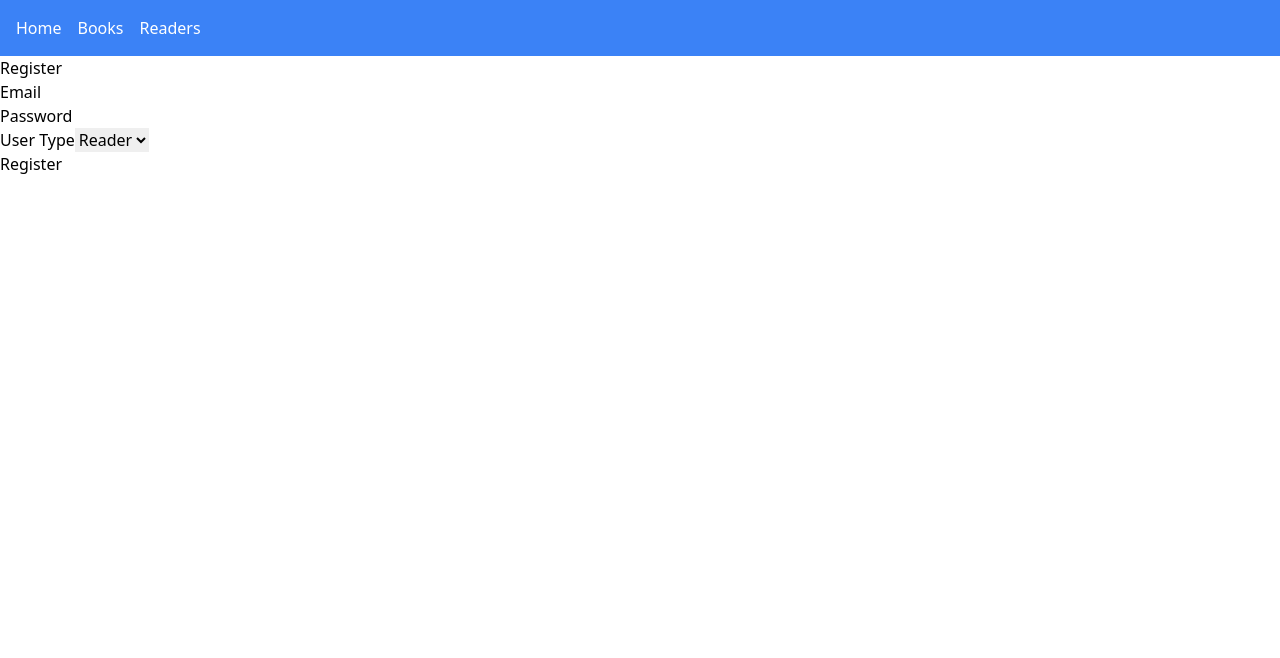
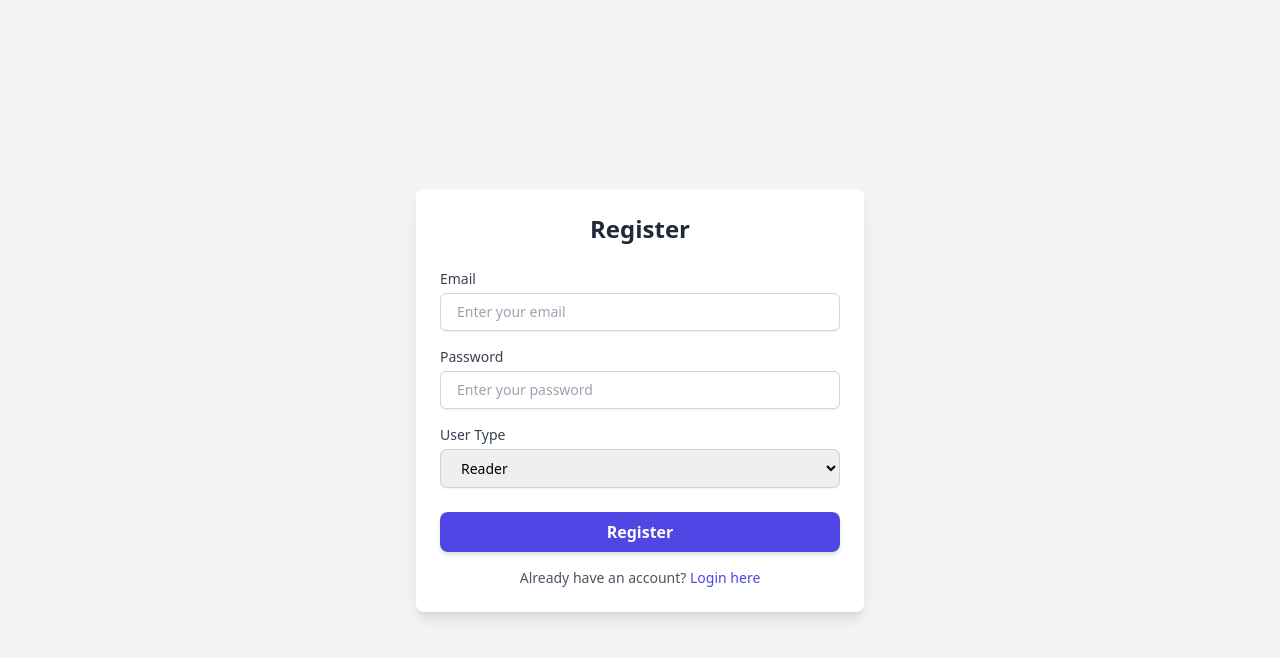
Before and after one commit to robertochirila-dev/library-app, a Vue app: page / in a window 1280 px wide. Shown: the top 658 px of the page. Built offline with nearby package versions, Linux system fonts and the light colour scheme.

Commit message:
added tailwind classes

```diff
--- a/src/App.vue
+++ b/src/App.vue
@@ -1,21 +1,5 @@
 <template>
   <div id="app">
-    <!-- Navigation -->
-    <nav class="bg-blue-500 p-4">
-      <ul class="flex space-x-4">
-        <li>
-          <router-link to="/" class="text-white">Home</router-link>
-        </li>
-        <li>
-          <router-link to="/books" class="text-white">Books</router-link>
-        </li>
-        <li>
-          <router-link to="/readers" class="text-white">Readers</router-link>
-        </li>
-      </ul>
-    </nav>
-
-    <!-- The router-view will display the matched component -->
     <router-view></router-view>
   </div>
 </template>
@@ -24,9 +8,35 @@
 
 export default {
   name: 'App',
+  data() {
+    return {
+      isLoggedIn: false
+    }
+  },
+  created() {
+    const token = localStorage.getItem('token');
+
+    if (token) {
+      // If token exists, redirect to the books page
+      this.$router.push('/books');
+    } else {
+      // If no token, redirect to the registration page
+      this.$router.push('/');
+    }
+  },
+  methods: {
+    signOut() {
+      // Remove the token and role from localStorage
+      localStorage.removeItem("token");
+      localStorage.removeItem("role");
+      this.$router.push('/login'); // Adjust based on your routes
+      this.user = null;
+    }
+  }
+
+
+
 }
 </script>
 
-<style>
-
-</style>
+<style></style>
--- a/src/components/BookDetails.vue
+++ b/src/components/BookDetails.vue
@@ -1,32 +1,54 @@
 <template>
-    <div class="p-4">
-        <h2 class="text-xl font-bold mb-4">Book Details</h2>
-        <div v-if="book">
-            <h3>{{ book.title }}</h3>
-            <p><strong>Author:</strong> {{ book.author }}</p>
-            <p><strong>Description:</strong> {{ book.description }}</p>
-            <div v-if="isAdmin">
-                <div v-if="book.available">
-                    <label for="reader-select">Assign to Reader:</label>
-                    <select v-model="selectedReaderId" id="reader-select" class="p-2 border rounded">
+    <div class="p-6 bg-gray-50 rounded-lg shadow-md">
+      <h2 class="text-2xl font-bold text-gray-800 mb-4">Book Details</h2>
+
+      <div v-if="book" class="space-y-4">
+        <!-- Book Title -->
+        <h3 class="text-xl font-semibold text-gray-900">{{ book.title }}</h3>
+
+        <!-- Author -->
+        <p class="text-lg text-gray-700"><strong>Author:</strong> {{ book.author }}</p>
+
+        <!-- Description -->
+        <p class="text-sm text-gray-600"><strong>Description:</strong> {{ book.description }}</p>
+
+        <!-- Admin Actions -->
+        <div v-if="isAdmin" class="mt-4 space-y-4">
+          <!-- Book Availability Check -->
+          <div v-if="book.available" class="space-y-2">
+            <label for="reader-select" class="block text-sm font-medium text-gray-700">Assign to Reader:</label>
+
+            <!-- Reader Selection Dropdown -->
+            <select v-model="selectedReaderId" id="reader-select" class="w-full p-2 border border-gray-300 rounded-md focus:outline-none focus:ring-2 focus:ring-indigo-500">
               <option v-for="reader in readers" :key="reader._id" :value="reader._id">
                 {{ reader.name }}
               </option>
             </select>
 
-                    <button @click="assignBook" class="bg-blue-500 text-white px-4 py-2 rounded"
+            <!-- Assign Button -->
+            <button
+              @click="assignBook"
+              class="mt-3 bg-blue-500 text-white font-semibold py-2 px-4 rounded-md hover:bg-blue-600 focus:outline-none focus:ring-2 focus:ring-blue-500"
               :disabled="isAssigning || !selectedReaderId">
               Assign Book
             </button>
           </div>
-                <p v-else>This book has already been borrowed.</p>
-            </div>
+
+          <!-- Message when the book is already borrowed -->
           <div v-else>
-                <p>You are not signed in as an admin !</p>
+            <p class="text-sm text-gray-500">This book has already been borrowed.</p>
           </div>
         </div>
+
+        <!-- If user is not admin -->
         <div v-else>
-            <p>Loading...</p>
+          <p class="text-sm text-gray-500">You are not signed in as an admin!</p>
+        </div>
+      </div>
+
+      <!-- Loading State -->
+      <div v-else>
+        <p class="text-sm text-gray-500">Loading...</p>
       </div>
     </div>
   </template>
--- a/src/components/LoginForm.vue
+++ b/src/components/LoginForm.vue
@@ -1,14 +1,35 @@
 <template>
-    <div>
-      <h2>Login</h2>
-      <input v-model="username" placeholder="Username" />
-      <input type="password" v-model="password" placeholder="Password" />
-      <button @click="login">Login</button>
+  <div class="flex items-center justify-center min-h-screen bg-gray-100">
+    <div class="w-full max-w-md p-6 bg-white shadow-lg rounded-lg">
+      <h2 class="text-2xl font-bold text-center text-gray-800 mb-4">Login</h2>
+      <form @submit.prevent="login">
+        <div class="mb-4">
+          <label for="email" class="block text-sm font-medium text-gray-700">Email</label>
+          <input v-model="username" id="email" type="email"
+            class="mt-1 block w-full px-4 py-2 border border-gray-300 rounded-md shadow-sm focus:ring-indigo-500 focus:border-indigo-500 sm:text-sm"
+            placeholder="Enter your email" required />
+        </div>
+        <div class="mb-6">
+          <label for="password" class="block text-sm font-medium text-gray-700">Password</label>
+          <input v-model="password" id="password" type="password"
+            class="mt-1 block w-full px-4 py-2 border border-gray-300 rounded-md shadow-sm focus:ring-indigo-500 focus:border-indigo-500 sm:text-sm"
+            placeholder="Enter your password" required />
+        </div>
+        <button type="submit"
+          class="w-full py-2 px-4 bg-indigo-600 text-white font-semibold rounded-lg shadow-md hover:bg-indigo-700 focus:outline-none focus:ring-2 focus:ring-indigo-500">
+          Login
+        </button>
+      </form>
+      <p class="mt-4 text-center text-sm text-gray-600">
+        Don't have an account?
+        <router-link to="/register" class="text-indigo-600 hover:text-indigo-800">Register here</router-link>
+      </p>
+    </div>
   </div>
 </template>
 
 <script>
-import { jwtDecode }  from "jwt-decode";
+import { jwtDecode } from "jwt-decode";
 
 export default {
   name: "LoginForm",
--- a/src/components/ReaderDetails.vue
+++ b/src/components/ReaderDetails.vue
@@ -1,13 +1,23 @@
 <template>
-  <div class="p-4">
-    <h2 class="text-xl font-bold mb-4">Reader Details</h2>
-    <div v-if="reader">
-      <h3>{{ reader.name }}</h3>
-      <p><strong>Email:</strong> {{ reader.email }}</p>
-      <p><strong>Books Taken:</strong> {{ reader.booksTaken.join(", ") }}</p>
+  <div class="p-6 bg-gray-50 rounded-lg shadow-md">
+    <h2 class="text-2xl font-bold text-gray-800 mb-4">Reader Details</h2>
+
+    <div v-if="reader" class="space-y-4">
+      <!-- Reader Name -->
+      <h3 class="text-xl font-semibold text-gray-900">{{ reader.name }}</h3>
+
+      <!-- Reader Email -->
+      <p class="text-lg text-gray-700"><strong>Email:</strong> {{ reader.email }}</p>
+
+      <!-- Books Taken -->
+      <p class="text-sm text-gray-600">
+        <strong>Books Taken:</strong> {{ reader.booksTaken.join(", ") }}
+      </p>
     </div>
+
+    <!-- Loading State -->
     <div v-else>
-      <p>Loading...</p>
+      <p class="text-sm text-gray-500">Loading...</p>
     </div>
   </div>
 </template>
--- a/src/components/ReadersList.vue
+++ b/src/components/ReadersList.vue
@@ -1,29 +1,34 @@
 <template>
-    <div>
-        <h2 class="text-xl font-bold mb-4">Reader List</h2>
+    <div class="p-6 bg-gray-50 rounded-lg shadow-md">
+      <h2 class="text-2xl font-bold text-gray-800 mb-6">Reader List</h2>
       <table class="min-w-full bg-white border border-gray-200 rounded-lg">
-            <thead>
+        <thead class="bg-gray-100">
           <tr>
-                    <th class="py-2 px-4 border-b">Name</th>
-                    <th class="py-2 px-4 border-b">Email</th>
-                    <th class="py-2 px-4 border-b">Phone</th>
-                    <th class="py-2 px-4 border-b">Books Taken</th>
-                    <th class="py-2 px-4 border-b">Membership Date</th>
+            <th class="py-3 px-4 text-left text-sm font-semibold text-gray-700 border-b">Name</th>
+            <th class="py-3 px-4 text-left text-sm font-semibold text-gray-700 border-b">Email</th>
+            <th class="py-3 px-4 text-left text-sm font-semibold text-gray-700 border-b">Phone</th>
+            <th class="py-3 px-4 text-left text-sm font-semibold text-gray-700 border-b">Books Taken</th>
+            <th class="py-3 px-4 text-left text-sm font-semibold text-gray-700 border-b">Membership Date</th>
+            <th class="py-3 px-4 text-left text-sm font-semibold text-gray-700 border-b">Actions</th>
           </tr>
         </thead>
+
         <tbody>
-                <tr v-for="reader in readers" :key="reader._id">
-                    <td class="py-2 px-4 border-b">{{ reader.name }}</td>
-                    <td class="py-2 px-4 border-b">{{ reader.email }}</td>
-                    <td class="py-2 px-4 border-b">{{ reader.phone }}</td>
-                    <td class="py-2 px-4 border-b">
-                        <ul>
+          <tr v-for="reader in readers" :key="reader._id" class="hover:bg-gray-50">
+            <td class="py-3 px-4 text-sm text-gray-800 border-b">{{ reader.name }}</td>
+            <td class="py-3 px-4 text-sm text-gray-800 border-b">{{ reader.email }}</td>
+            <td class="py-3 px-4 text-sm text-gray-800 border-b">{{ reader.phone }}</td>
+            <td class="py-3 px-4 text-sm text-gray-800 border-b">
+              <ul class="list-disc pl-5 space-y-1">
                 <li v-for="book in reader.booksTaken" :key="book">{{ book }}</li>
               </ul>
             </td>
-                    <td class="py-2 px-4 border-b">{{ reader.membershipDate }}</td>
-                    <td class="border p-2">
-                        <router-link :to="`/readers/${reader._id}`" class="bg-blue-500 text-white px-4 py-2 rounded">
+            <td class="py-3 px-4 text-sm text-gray-800 border-b">{{ reader.membershipDate }}</td>
+            <td class="py-3 px-4 text-sm border-b">
+              <router-link
+                :to="`/readers/${reader._id}`"
+                class="bg-blue-500 text-white px-4 py-2 rounded hover:bg-blue-600"
+              >
                 Details
               </router-link>
             </td>
--- a/src/components/SignUpForm.vue
+++ b/src/components/SignUpForm.vue
@@ -1,27 +1,60 @@
 <template>
-    <div class="register-container">
-      <h2>Register</h2>
+    <div class="flex items-center justify-center min-h-screen bg-gray-100">
+      <div class="w-full max-w-md p-6 bg-white shadow-lg rounded-lg">
+        <h2 class="text-2xl font-bold text-center text-gray-800 mb-6">Register</h2>
         <form @submit.prevent="register">
-        <div>
-          <label for="email">Email</label>
-          <input type="email" v-model="email" required />
+          <!-- Email Field -->
+          <div class="mb-4">
+            <label for="email" class="block text-sm font-medium text-gray-700">Email</label>
+            <input
+              type="email"
+              v-model="email"
+              required
+              class="mt-1 block w-full px-4 py-2 border border-gray-300 rounded-md shadow-sm focus:ring-indigo-500 focus:border-indigo-500 sm:text-sm"
+              placeholder="Enter your email"
+            />
           </div>
-        <div>
-          <label for="password">Password</label>
-          <input type="password" v-model="password" required />
+
+          <!-- Password Field -->
+          <div class="mb-4">
+            <label for="password" class="block text-sm font-medium text-gray-700">Password</label>
+            <input
+              type="password"
+              v-model="password"
+              required
+              class="mt-1 block w-full px-4 py-2 border border-gray-300 rounded-md shadow-sm focus:ring-indigo-500 focus:border-indigo-500 sm:text-sm"
+              placeholder="Enter your password"
+            />
           </div>
-        <div>
-          <label for="userType">User Type</label>
-          <select v-model="userType" required>
+
+          <!-- User Type Dropdown -->
+          <div class="mb-6">
+            <label for="userType" class="block text-sm font-medium text-gray-700">User Type</label>
+            <select
+              v-model="userType"
+              required
+              class="mt-1 block w-full px-4 py-2 border border-gray-300 rounded-md shadow-sm focus:ring-indigo-500 focus:border-indigo-500 sm:text-sm"
+            >
               <option value="reader">Reader</option>
               <option value="admin">Admin</option>
             </select>
           </div>
-        <button type="submit">Register</button>
-        <button>
-          <router-link to="/login" class="text-white">Login</router-link>
+
+          <!-- Register Button -->
+          <button
+            type="submit"
+            class="w-full py-2 px-4 bg-indigo-600 text-white font-semibold rounded-lg shadow-md hover:bg-indigo-700 focus:outline-none focus:ring-2 focus:ring-indigo-500"
+          >
+            Register
           </button>
         </form>
+
+        <!-- Link to Login -->
+        <p class="mt-4 text-center text-sm text-gray-600">
+          Already have an account?
+          <router-link to="/login" class="text-indigo-600 hover:text-indigo-800">Login here</router-link>
+        </p>
+      </div>
     </div>
   </template>
 
--- a/src/router/index.js
+++ b/src/router/index.js
@@ -13,6 +13,10 @@ const routes = [
     { path: "/readers", name: "Readers", component: ReadersList },
     { path: "/books/:id", name: "BookDetails", component: BookDetails, props: true },
     { path: "/readers/:id", name: "ReaderDetails", component: ReaderDetails, props: true },
+    {
+        path: '/:catchAll(.*)',
+        redirect: '/login',
+    }
 ];
 
 const router = createRouter({
```
Lines whose indentation alone changed are shown as unchanged.
